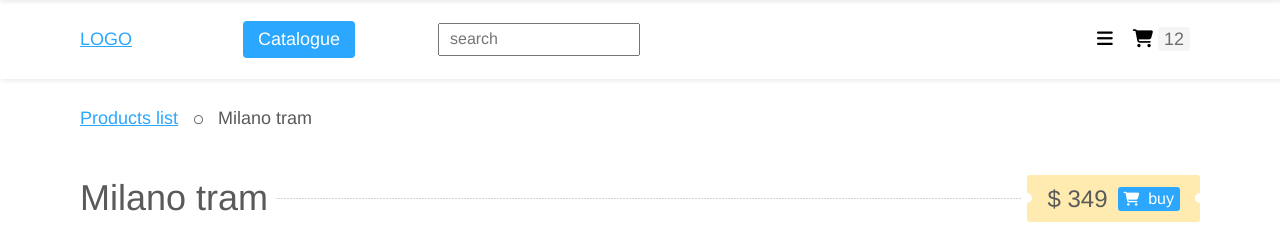
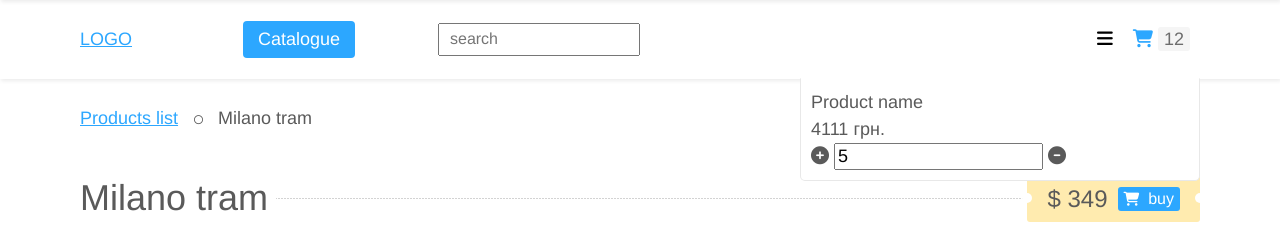
Before and after one commit to StoreInBox/BaseDesign, a website: page src/html/single-product.html in a window 1280 px wide. Both pictures are taken after a click on the element "12". Shown: the top 237 px of the page. Drawn offline with nearby package versions, Linux system fonts and the light colour scheme; files that its build step writes are made by us from their sources; files whose address does not match are found by name.

Commit message:
Basic template & scripts.

```diff
--- a/src/assets/js/cart-preview.js
+++ b/src/assets/js/cart-preview.js
@@ -1,3 +1,16 @@
 function cartPreview() {
     console.log('Init cart preview');
+    var cartPreviewBlock = $('[front-role="cart-preview"]');
+    var cartPreviewTrigger = $('[front-role="cart-preview-trigger"]');
+    var topForPagesMenuBlock = $('[front-role="main-header"]').outerHeight();
+
+    cartPreviewBlock.css({
+        'top': topForPagesMenuBlock
+    });
+
+    cartPreviewTrigger.click(function(event) {
+        event.stopPropagation();
+        cartPreviewTrigger.toggleClass('top-menu-list__link--active');
+        cartPreviewBlock.toggleClass('cart-preview--active');
+    });
 }
--- a/src/assets/sass/blocks/cart-preview.scss
+++ b/src/assets/sass/blocks/cart-preview.scss
@@ -0,0 +1,29 @@
+$base-block-padding-small: 20px;
+$base-block-padding-medium: 60px;
+$base-block-padding-large: 80px;
+
+.cart-preview {
+    display: none;
+    position: fixed;
+    z-index: 1000;
+    width: 400px;
+    margin-top: -1px;
+    box-sizing: border-box;
+    padding: 10px;
+    border-radius: 0 0 5px 5px;
+    border: 1px solid #E8E8E8;
+    border-top: 1px solid white;
+    background-color: white;
+    @include bp(allsmall) {
+        right: $base-block-padding-small;
+    }
+    @include bp(md) {
+        right: $base-block-padding-medium;
+    }
+    @include bp(lg) {
+        right: $base-block-padding-large;
+    }
+    &--active {
+        display: block;
+    }
+}
--- a/src/assets/sass/blocks/pages-menu.scss
+++ b/src/assets/sass/blocks/pages-menu.scss
@@ -3,7 +3,6 @@
     position: fixed;
     z-index: 1000;
     width: 200px;
-    box-sizing: border-box;
     background: white;
     box-sizing: border-box;
     padding: 10px;
--- /dev/null
+++ b/src/html/partials/cart-preview.html
@@ -0,0 +1,23 @@
+<div class="cart-preview" front-role="cart-preview">
+    <div class="cart-preview-item">
+        <div class="cart-preview-item__product">
+            <span class="cart-preview-item__name">Product name</span>
+        </div>
+        <div class="cart-preview-item__price">
+            <span class="cart-preview-item__price-value">4111</span>
+            <span class="cart-preview-item__price-currency">грн.</span>
+        </div>
+        <div class="cart-preview-item__count">
+            <span class="cart-preview-item__plus" frontend-role="cart-item-count-plus">
+                <i class="fa fa-plus-circle"></i>
+            </span>
+            <input data-product-id="3" type="text" class="count" data-role="quant" value="5" frontend-role="cart-item-count">
+            <span class="cart-preview-item__minus" frontend-role="cart-item-count-minus">
+                <i class="fa fa-minus-circle"></i>
+            </span>
+            <span class="cart-preview-item__remove" frontend-role="cart-item-count-delete" data-value="3" data-role="remove" style="display: none;">
+                <i class="fa fa-plus-circle"></i>
+            </span>
+        </div>
+    </div>
+</div>
--- a/src/html/partials/header-inside.html
+++ b/src/html/partials/header-inside.html
@@ -15,7 +15,7 @@
             </a>
         </li>
         <li>
-            <div class="top-menu-list__link top-menu-list__link--cart-count">
+            <div class="top-menu-list__link top-menu-list__link--cart-count" front-role="cart-preview-trigger">
                 <span class="icon-cart"></span>
                 <span class="label">12</span>
             </div>
--- a/src/html/partials/single-product.html
+++ b/src/html/partials/single-product.html
@@ -94,14 +94,6 @@
             </table>
         </div>
     </section>
-    <section class="product-block">
-        <h3 class="product-block-title">
-            <span class="product-block-title__text">Configuration</span>
-        </h3>
-        <div class="product-block-content">
-            sd
-        </div>
-    </section>
 </main>
 <aside>
     @@include('section-title.html', {"title": "Relevant items"})
--- a/src/html/single-product.html
+++ b/src/html/single-product.html
@@ -18,6 +18,7 @@
 
 @@include('partials/catalogue-block.html')
 @@include('partials/pages-menu.html')
+@@include('partials/cart-preview.html')
 
 @@include('partials/header.html')
 @@include('partials/breadcrumps.html')
```
Also changed, not shown: src/html/catalogue.html (+1 -0 lines), src/html/index.html (+1 -0 lines).
